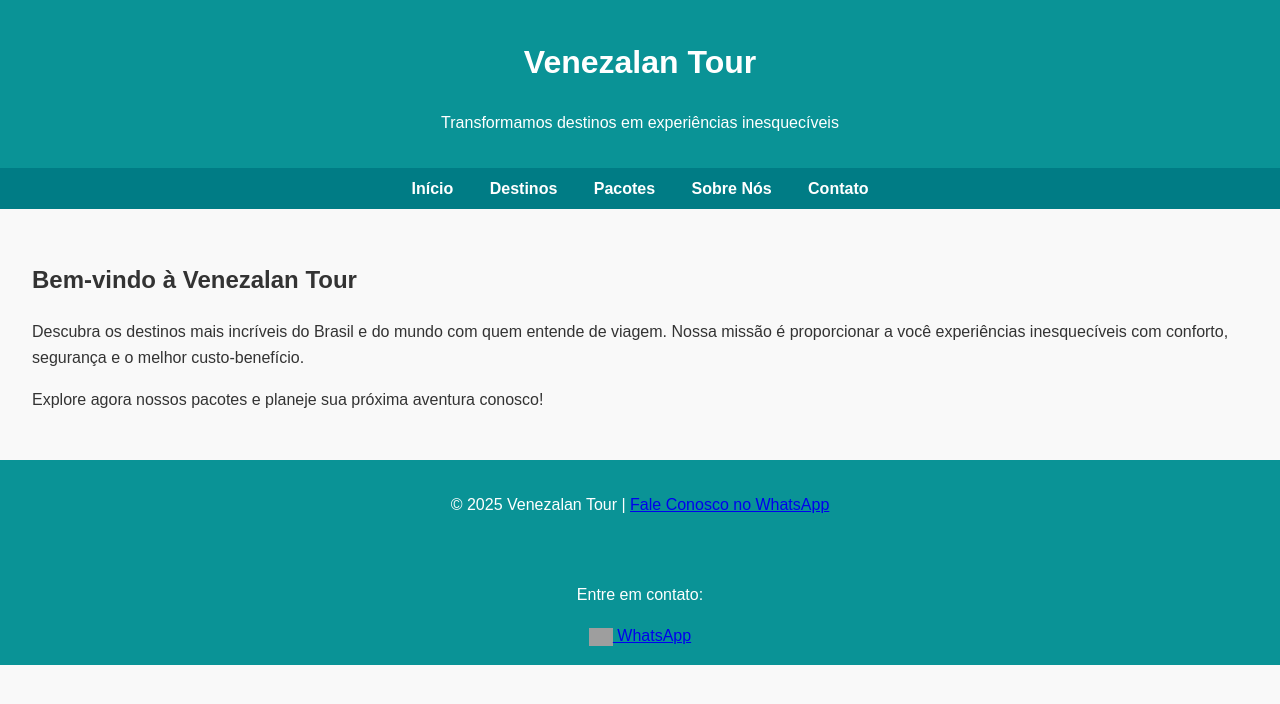
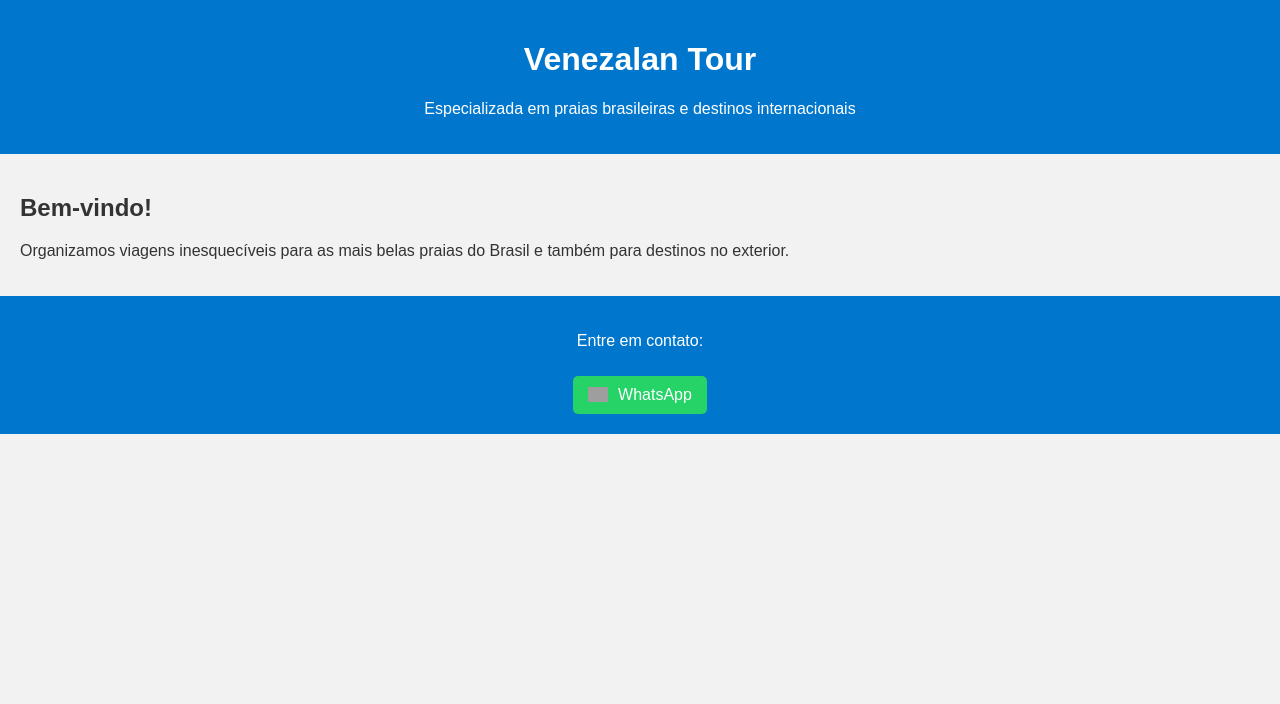
Before and after one commit to venezalantour/venezalan-tour, a plain HTML site: page index.html in a window 1280 px wide. Drawn offline with Linux system fonts and the light colour scheme; grey boxes are pictures that could not be loaded.

Commit message:
Add files via upload

```diff
--- a/index.html
+++ b/index.html
@@ -1,36 +1,63 @@
+
 <!DOCTYPE html>
-<html lang="pt-BR">
+<html lang="pt-br">
 <head>
-  <meta charset="UTF-8" />
-  <meta name="viewport" content="width=device-width, initial-scale=1.0"/>
+    <meta charset="UTF-8">
+    <meta name="viewport" content="width=device-width, initial-scale=1.0">
     <title>Venezalan Tour</title>
-  <link rel="stylesheet" href="style.css" />
+    <style>
+        body {
+            font-family: Arial, sans-serif;
+            margin: 0;
+            padding: 0;
+            background: #f2f2f2;
+            color: #333;
+        }
+        header {
+            background-color: #0077cc;
+            padding: 20px;
+            text-align: center;
+            color: white;
+        }
+        main {
+            padding: 20px;
+        }
+        footer {
+            background-color: #0077cc;
+            color: white;
+            text-align: center;
+            padding: 20px;
+        }
+        .whatsapp-link {
+            display: inline-flex;
+            align-items: center;
+            background-color: #25D366;
+            color: white;
+            text-decoration: none;
+            padding: 10px 15px;
+            border-radius: 5px;
+            margin-top: 10px;
+        }
+        .whatsapp-link img {
+            width: 20px;
+            margin-right: 10px;
+        }
+    </style>
 </head>
 <body>
     <header>
         <h1>Venezalan Tour</h1>
-    <p>Transformamos destinos em experiências inesquecíveis</p>
+        <p>Especializada em praias brasileiras e destinos internacionais</p>
     </header>
-  <nav>
-    <a href="index.html">Início</a>
-    <a href="destinos.html">Destinos</a>
-    <a href="pacotes.html">Pacotes</a>
-    <a href="sobre.html">Sobre Nós</a>
-    <a href="contato.html">Contato</a>
-  </nav>
-  <section>
-    <h2>Bem-vindo à Venezalan Tour</h2>
-    <p>Descubra os destinos mais incríveis do Brasil e do mundo com quem entende de viagem. Nossa missão é proporcionar a você experiências inesquecíveis com conforto, segurança e o melhor custo-benefício.</p>
-    <p>Explore agora nossos pacotes e planeje sua próxima aventura conosco!</p>
-  </section>
+    <main>
+        <h2>Bem-vindo!</h2>
+        <p>Organizamos viagens inesquecíveis para as mais belas praias do Brasil e também para destinos no exterior.</p>
+    </main>
     <footer>
-    <p>&copy; 2025 Venezalan Tour | <a href="https://wa.me/5599999999999" target="_blank">Fale Conosco no WhatsApp</a></p>
+        <p>Entre em contato:</p>
+        <a class="whatsapp-link" href="https://wa.me/553484092368?text=Olá!%20Gostaria%20de%20mais%20informações%20sobre%20as%20viagens." target="_blank">
+            <img src="https://cdn-icons-png.flaticon.com/512/733/733585.png" alt="WhatsApp"> WhatsApp
+        </a>
     </footer>
 </body>
 </html>
-<footer>
-  <p>Entre em contato:</p>
-  <a href="https://wa.me/553484092368?text=Olá!%20Gostaria%20de%20mais%20informações%20sobre%20as%20viagens." target="_blank">
-    <img src="https://cdn-icons-png.flaticon.com/512/733/733585.png" alt="WhatsApp" width="24" style="vertical-align:middle;"> WhatsApp
-  </a>
-</footer>
```
Lines whose indentation alone changed are shown as unchanged.
